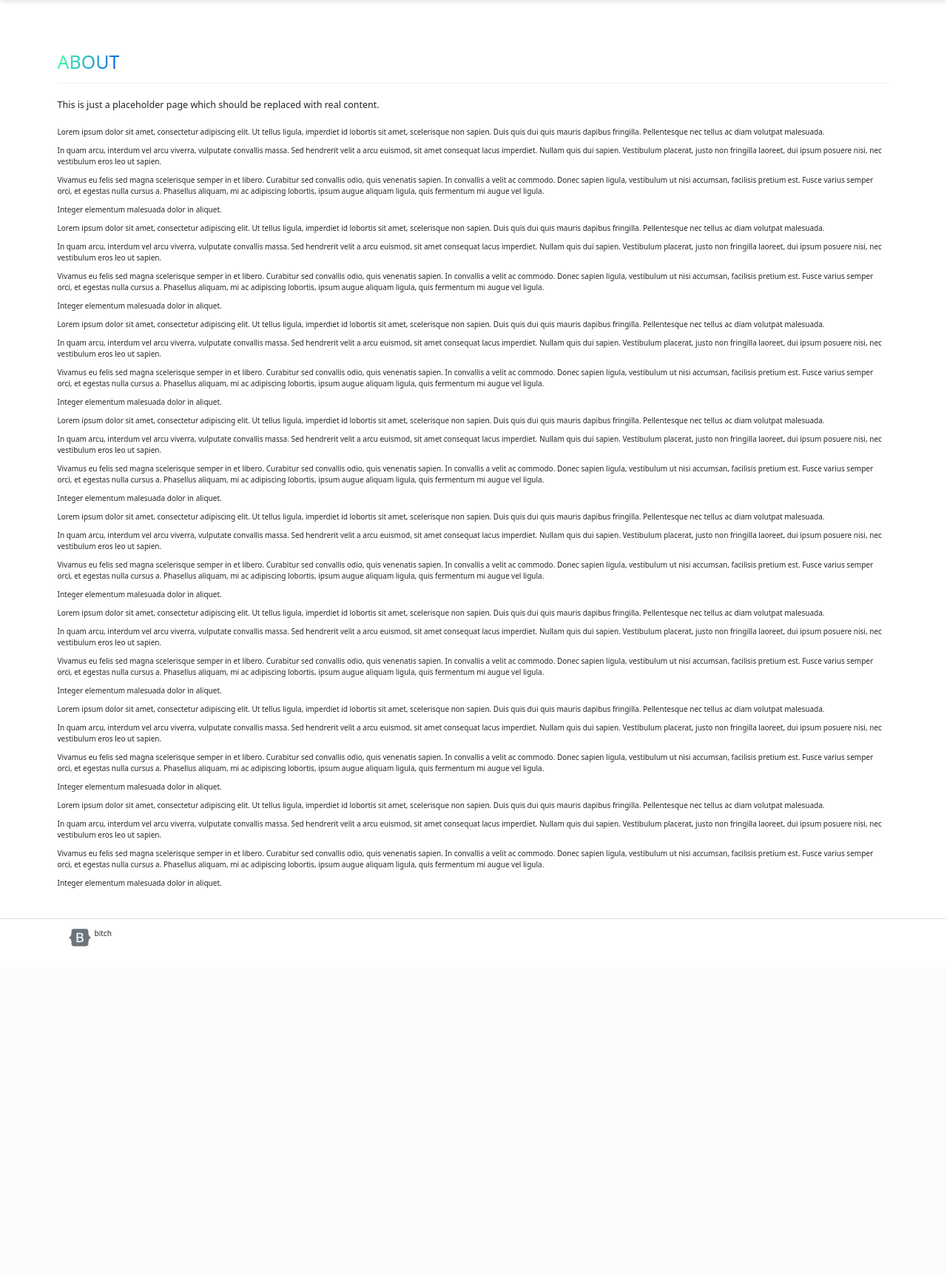
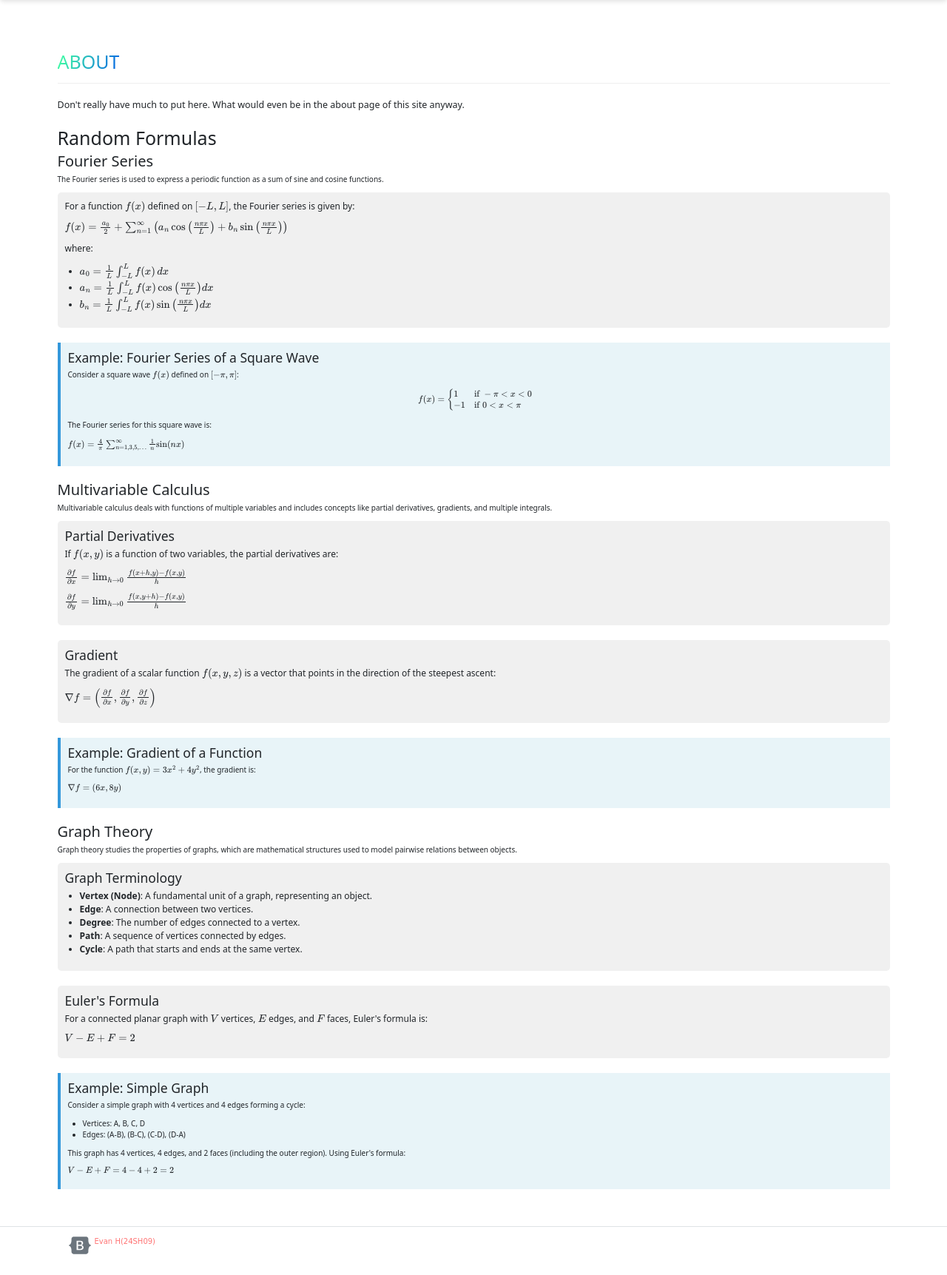
Before and after one commit to Idot360/WebApp, a Flask app: page /about in a window 1280 px wide. Shown: the part 72-1795 px from the top of the page at 74% size. Before the commit the page ends 1351 px from the top, so only its background shows below. Run offline with Flask 2, Linux system fonts and the light colour scheme; some libraries are stand-ins or nearby versions.

Commit message:
random about

```diff
--- a/app.py
+++ b/app.py
@@ -53,7 +53,7 @@ def home():
 
 @app.route('/about')
 def about():
-    return render_template('pages/placeholder.about.html')
+    return render_template('pages/about.html')
 
 
 @app.route('/forum')
--- a/static/css/main.css
+++ b/static/css/main.css
@@ -68,8 +68,30 @@ footer svg {
   border: 1px solid #c1c1c1;
 }
 
+#credit {
+  font-family: cursive;
+  color: #ff7575;
+}
 
-/* Main elements end */
+code {
+  background-color: #f9f9f9;
+  padding: 2px 4px;
+  border-radius: 4px;
+  font-size: 1.1em;
+}
+.formula {
+  font-size: 1.2em;
+  background-color: #f0f0f0;
+  padding: 10px;
+  border-radius: 5px;
+  margin-bottom: 20px;
+}
+.example {
+  background-color: #e8f4f8;
+  padding: 10px;
+  border-left: 4px solid #3498db;
+  margin-bottom: 20px;
+}
 
 .standout {
   text-transform: uppercase;
--- a/templates/layouts/main.html
+++ b/templates/layouts/main.html
@@ -70,9 +70,12 @@
             </li>
           </ul>
           {% if session.get('logged_in') %}
-            <a href="#" class="btn">Profile</a>
-            <a href="#" class="btn">Settings</a>
-            <a href="{{ url_for('logout') }}" class="btn">Logout</a>
+          <div class="d-flex">
+            <a href="{{ url_for('logout') }}"><button class="btn btn-primary">Register</button></a>
+          </div>
+            <div class="d-flex">
+              <a href="{{ url_for('logout') }}"><button class="btn btn-primary">Logout</button></a>
+            </div>
           {% else %}
             <div class="d-flex">
               <a href="{{ url_for('login') }}"><button class="btn btn-primary">Admin Login</button></a>
@@ -103,10 +106,10 @@
   <footer class="d-flex flex-wrap justify-content-between align-items-center py-3 my-4 border-top">
     <div class="container">
       <div class="col-md-4 d-flex align-items-center">
-        <a href="/" class="mb-3 me-2 mb-md-0 text-muted text-decoration-none lh-1">
+        <a href="/about" class="mb-3 me-2 mb-md-0 text-muted text-decoration-none lh-1">
           <svg class="bootstrap" xmlns="http://www.w3.org/2000/svg" viewBox="0 0 576 512"><path d="M333.5,201.4c0-22.1-15.6-34.3-43-34.3h-50.4v71.2h42.5C315.4,238.2,333.5,225,333.5,201.4z M517,188.6 c-9.5-30.9-10.9-68.8-9.8-98.1c1.1-30.5-22.7-58.5-54.7-58.5H123.7c-32.1,0-55.8,28.1-54.7,58.5c1,29.3-0.3,67.2-9.8,98.1 c-9.6,31-25.7,50.6-52.2,53.1v28.5c26.4,2.5,42.6,22.1,52.2,53.1c9.5,30.9,10.9,68.8,9.8,98.1c-1.1,30.5,22.7,58.5,54.7,58.5h328.7 c32.1,0,55.8-28.1,54.7-58.5c-1-29.3,0.3-67.2,9.8-98.1c9.6-31,25.7-50.6,52.1-53.1v-28.5C542.7,239.2,526.5,219.6,517,188.6z M300.2,375.1h-97.9V136.8h97.4c43.3,0,71.7,23.4,71.7,59.4c0,25.3-19.1,47.9-43.5,51.8v1.3c33.2,3.6,55.5,26.6,55.5,58.3 C383.4,349.7,352.1,375.1,300.2,375.1z M290.2,266.4h-50.1v78.4h52.3c34.2,0,52.3-13.7,52.3-39.5 C344.7,279.6,326.1,266.4,290.2,266.4z"/></svg>
         </a>
-        <p>bitch</p>
+        <p id="credit">Evan H(24SH09)</p>
       </div>
     </div>
   </footer>
--- /dev/null
+++ b/templates/pages/about.html
@@ -0,0 +1,111 @@
+<head>
+  <style>
+    body {
+        font-family: Arial, sans-serif;
+        margin: 20px;
+        line-height: 1.6;
+    }
+    h1, h2 {
+        color: #2c3e50;
+    }
+  </style>
+  <script src="https://polyfill.io/v3/polyfill.min.js?features=es6"></script>
+  <script id="MathJax-script" async src="https://cdn.jsdelivr.net/npm/mathjax@3/es5/tex-mml-chtml.js"></script>
+</head>
+
+{% extends 'layouts/main.html' %}
+{% block title %}About{% endblock %}
+{% block content %}
+
+<body>
+<div class="page-header">
+  <h1><span class="standout">About</span></h1>
+</div>
+<p class="lead">Don't really have much to put here. What would even be in the about page of this site anyway.</p>
+
+<h1>Random Formulas</h1>
+
+    <h2>Fourier Series</h2>
+    <p>The Fourier series is used to express a periodic function as a sum of sine and cosine functions.</p>
+
+    <div class="formula">
+        <p>For a function \(f(x)\) defined on \([-L, L]\), the Fourier series is given by:</p>
+        <p>
+            \(f(x) = \frac{a_0}{2} + \sum_{n=1}^{\infty} \left( a_n \cos \left(\frac{n\pi x}{L}\right) + b_n \sin \left(\frac{n\pi x}{L}\right) \right)\)
+        </p>
+        <p>where:</p>
+        <ul>
+            <li>\(a_0 = \frac{1}{L} \int_{-L}^{L} f(x) \, dx\)</li>
+            <li>\(a_n = \frac{1}{L} \int_{-L}^{L} f(x) \cos\left(\frac{n\pi x}{L}\right) dx\)</li>
+            <li>\(b_n = \frac{1}{L} \int_{-L}^{L} f(x) \sin\left(\frac{n\pi x}{L}\right) dx\)</li>
+        </ul>
+    </div>
+
+    <div class="example">
+        <h3>Example: Fourier Series of a Square Wave</h3>
+        <p>Consider a square wave \(f(x)\) defined on \([- \pi, \pi]\):</p>
+        <p>\[
+        f(x) = \begin{cases}
+        1 & \text{if } -\pi < x < 0 \\
+        -1 & \text{if } 0 < x < \pi
+        \end{cases}
+        \]</p>
+        <p>The Fourier series for this square wave is:</p>
+        <p>\(f(x) = \frac{4}{\pi} \sum_{n=1,3,5,\ldots}^{\infty} \frac{1}{n} \sin(nx)\)</p>
+    </div>
+
+    <h2>Multivariable Calculus</h2>
+    <p>Multivariable calculus deals with functions of multiple variables and includes concepts like partial derivatives, gradients, and multiple integrals.</p>
+
+    <div class="formula">
+        <h3>Partial Derivatives</h3>
+        <p>If \(f(x, y)\) is a function of two variables, the partial derivatives are:</p>
+        <p>\(\frac{\partial f}{\partial x} = \lim_{h \to 0} \frac{f(x+h, y) - f(x, y)}{h}\)</p>
+        <p>\(\frac{\partial f}{\partial y} = \lim_{h \to 0} \frac{f(x, y+h) - f(x, y)}{h}\)</p>
+    </div>
+
+    <div class="formula">
+        <h3>Gradient</h3>
+        <p>The gradient of a scalar function \(f(x, y, z)\) is a vector that points in the direction of the steepest ascent:</p>
+        <p>\(\nabla f = \left( \frac{\partial f}{\partial x}, \frac{\partial f}{\partial y}, \frac{\partial f}{\partial z} \right)\)</p>
+    </div>
+
+    <div class="example">
+        <h3>Example: Gradient of a Function</h3>
+        <p>For the function \(f(x, y) = 3x^2 + 4y^2\), the gradient is:</p>
+        <p>\(\nabla f = (6x, 8y)\)</p>
+    </div>
+
+    <h2>Graph Theory</h2>
+    <p>Graph theory studies the properties of graphs, which are mathematical structures used to model pairwise relations between objects.</p>
+
+    <div class="formula">
+        <h3>Graph Terminology</h3>
+        <ul>
+            <li><strong>Vertex (Node)</strong>: A fundamental unit of a graph, representing an object.</li>
+            <li><strong>Edge</strong>: A connection between two vertices.</li>
+            <li><strong>Degree</strong>: The number of edges connected to a vertex.</li>
+            <li><strong>Path</strong>: A sequence of vertices connected by edges.</li>
+            <li><strong>Cycle</strong>: A path that starts and ends at the same vertex.</li>
+        </ul>
+    </div>
+
+    <div class="formula">
+        <h3>Euler's Formula</h3>
+        <p>For a connected planar graph with \(V\) vertices, \(E\) edges, and \(F\) faces, Euler's formula is:</p>
+        <p>\(V - E + F = 2\)</p>
+    </div>
+
+    <div class="example">
+        <h3>Example: Simple Graph</h3>
+        <p>Consider a simple graph with 4 vertices and 4 edges forming a cycle:</p>
+        <ul>
+            <li>Vertices: A, B, C, D</li>
+            <li>Edges: (A-B), (B-C), (C-D), (D-A)</li>
+        </ul>
+        <p>This graph has 4 vertices, 4 edges, and 2 faces (including the outer region). Using Euler's formula:</p>
+        <p>\(V - E + F = 4 - 4 + 2 = 2\)</p>
+    </div>
+
+</body>
+{% endblock %}
--- a/templates/pages/placeholder.about.html
+++ /dev/null
@@ -1,42 +0,0 @@
-{% extends 'layouts/main.html' %}
-{% block title %}About{% endblock %}
-{% block content %}
-
-<div class="page-header">
-  <h1><span class="standout">About</span></h1>
-</div>
-<p class="lead">This is just a placeholder page which should be replaced with real content.</p>
-<p>Lorem ipsum dolor sit amet, consectetur adipiscing elit. Ut tellus ligula, imperdiet id lobortis sit amet, scelerisque non sapien. Duis quis dui quis mauris dapibus fringilla. Pellentesque nec tellus ac diam volutpat malesuada.</p>
-<p>In quam arcu, interdum vel arcu viverra, vulputate convallis massa. Sed hendrerit velit a arcu euismod, sit amet consequat lacus imperdiet. Nullam quis dui sapien. Vestibulum placerat, justo non fringilla laoreet, dui ipsum posuere nisi, nec vestibulum eros leo ut sapien.</p>
-<p>Vivamus eu felis sed magna scelerisque semper in et libero. Curabitur sed convallis odio, quis venenatis sapien. In convallis a velit ac commodo. Donec sapien ligula, vestibulum ut nisi accumsan, facilisis pretium est. Fusce varius semper orci, et egestas nulla cursus a. Phasellus aliquam, mi ac adipiscing lobortis, ipsum augue aliquam ligula, quis fermentum mi augue vel ligula.</p>
-<p>Integer elementum malesuada dolor in aliquet.</p>
-<p>Lorem ipsum dolor sit amet, consectetur adipiscing elit. Ut tellus ligula, imperdiet id lobortis sit amet, scelerisque non sapien. Duis quis dui quis mauris dapibus fringilla. Pellentesque nec tellus ac diam volutpat malesuada.</p>
-<p>In quam arcu, interdum vel arcu viverra, vulputate convallis massa. Sed hendrerit velit a arcu euismod, sit amet consequat lacus imperdiet. Nullam quis dui sapien. Vestibulum placerat, justo non fringilla laoreet, dui ipsum posuere nisi, nec vestibulum eros leo ut sapien.</p>
-<p>Vivamus eu felis sed magna scelerisque semper in et libero. Curabitur sed convallis odio, quis venenatis sapien. In convallis a velit ac commodo. Donec sapien ligula, vestibulum ut nisi accumsan, facilisis pretium est. Fusce varius semper orci, et egestas nulla cursus a. Phasellus aliquam, mi ac adipiscing lobortis, ipsum augue aliquam ligula, quis fermentum mi augue vel ligula.</p>
-<p>Integer elementum malesuada dolor in aliquet.</p>
-<p>Lorem ipsum dolor sit amet, consectetur adipiscing elit. Ut tellus ligula, imperdiet id lobortis sit amet, scelerisque non sapien. Duis quis dui quis mauris dapibus fringilla. Pellentesque nec tellus ac diam volutpat malesuada.</p>
-<p>In quam arcu, interdum vel arcu viverra, vulputate convallis massa. Sed hendrerit velit a arcu euismod, sit amet consequat lacus imperdiet. Nullam quis dui sapien. Vestibulum placerat, justo non fringilla laoreet, dui ipsum posuere nisi, nec vestibulum eros leo ut sapien.</p>
-<p>Vivamus eu felis sed magna scelerisque semper in et libero. Curabitur sed convallis odio, quis venenatis sapien. In convallis a velit ac commodo. Donec sapien ligula, vestibulum ut nisi accumsan, facilisis pretium est. Fusce varius semper orci, et egestas nulla cursus a. Phasellus aliquam, mi ac adipiscing lobortis, ipsum augue aliquam ligula, quis fermentum mi augue vel ligula.</p>
-<p>Integer elementum malesuada dolor in aliquet.</p>
-<p>Lorem ipsum dolor sit amet, consectetur adipiscing elit. Ut tellus ligula, imperdiet id lobortis sit amet, scelerisque non sapien. Duis quis dui quis mauris dapibus fringilla. Pellentesque nec tellus ac diam volutpat malesuada.</p>
-<p>In quam arcu, interdum vel arcu viverra, vulputate convallis massa. Sed hendrerit velit a arcu euismod, sit amet consequat lacus imperdiet. Nullam quis dui sapien. Vestibulum placerat, justo non fringilla laoreet, dui ipsum posuere nisi, nec vestibulum eros leo ut sapien.</p>
-<p>Vivamus eu felis sed magna scelerisque semper in et libero. Curabitur sed convallis odio, quis venenatis sapien. In convallis a velit ac commodo. Donec sapien ligula, vestibulum ut nisi accumsan, facilisis pretium est. Fusce varius semper orci, et egestas nulla cursus a. Phasellus aliquam, mi ac adipiscing lobortis, ipsum augue aliquam ligula, quis fermentum mi augue vel ligula.</p>
-<p>Integer elementum malesuada dolor in aliquet.</p>
-<p>Lorem ipsum dolor sit amet, consectetur adipiscing elit. Ut tellus ligula, imperdiet id lobortis sit amet, scelerisque non sapien. Duis quis dui quis mauris dapibus fringilla. Pellentesque nec tellus ac diam volutpat malesuada.</p>
-<p>In quam arcu, interdum vel arcu viverra, vulputate convallis massa. Sed hendrerit velit a arcu euismod, sit amet consequat lacus imperdiet. Nullam quis dui sapien. Vestibulum placerat, justo non fringilla laoreet, dui ipsum posuere nisi, nec vestibulum eros leo ut sapien.</p>
-<p>Vivamus eu felis sed magna scelerisque semper in et libero. Curabitur sed convallis odio, quis venenatis sapien. In convallis a velit ac commodo. Donec sapien ligula, vestibulum ut nisi accumsan, facilisis pretium est. Fusce varius semper orci, et egestas nulla cursus a. Phasellus aliquam, mi ac adipiscing lobortis, ipsum augue aliquam ligula, quis fermentum mi augue vel ligula.</p>
-<p>Integer elementum malesuada dolor in aliquet.</p>
-<p>Lorem ipsum dolor sit amet, consectetur adipiscing elit. Ut tellus ligula, imperdiet id lobortis sit amet, scelerisque non sapien. Duis quis dui quis mauris dapibus fringilla. Pellentesque nec tellus ac diam volutpat malesuada.</p>
-<p>In quam arcu, interdum vel arcu viverra, vulputate convallis massa. Sed hendrerit velit a arcu euismod, sit amet consequat lacus imperdiet. Nullam quis dui sapien. Vestibulum placerat, justo non fringilla laoreet, dui ipsum posuere nisi, nec vestibulum eros leo ut sapien.</p>
-<p>Vivamus eu felis sed magna scelerisque semper in et libero. Curabitur sed convallis odio, quis venenatis sapien. In convallis a velit ac commodo. Donec sapien ligula, vestibulum ut nisi accumsan, facilisis pretium est. Fusce varius semper orci, et egestas nulla cursus a. Phasellus aliquam, mi ac adipiscing lobortis, ipsum augue aliquam ligula, quis fermentum mi augue vel ligula.</p>
-<p>Integer elementum malesuada dolor in aliquet.</p>
-<p>Lorem ipsum dolor sit amet, consectetur adipiscing elit. Ut tellus ligula, imperdiet id lobortis sit amet, scelerisque non sapien. Duis quis dui quis mauris dapibus fringilla. Pellentesque nec tellus ac diam volutpat malesuada.</p>
-<p>In quam arcu, interdum vel arcu viverra, vulputate convallis massa. Sed hendrerit velit a arcu euismod, sit amet consequat lacus imperdiet. Nullam quis dui sapien. Vestibulum placerat, justo non fringilla laoreet, dui ipsum posuere nisi, nec vestibulum eros leo ut sapien.</p>
-<p>Vivamus eu felis sed magna scelerisque semper in et libero. Curabitur sed convallis odio, quis venenatis sapien. In convallis a velit ac commodo. Donec sapien ligula, vestibulum ut nisi accumsan, facilisis pretium est. Fusce varius semper orci, et egestas nulla cursus a. Phasellus aliquam, mi ac adipiscing lobortis, ipsum augue aliquam ligula, quis fermentum mi augue vel ligula.</p>
-<p>Integer elementum malesuada dolor in aliquet.</p>
-<p>Lorem ipsum dolor sit amet, consectetur adipiscing elit. Ut tellus ligula, imperdiet id lobortis sit amet, scelerisque non sapien. Duis quis dui quis mauris dapibus fringilla. Pellentesque nec tellus ac diam volutpat malesuada.</p>
-<p>In quam arcu, interdum vel arcu viverra, vulputate convallis massa. Sed hendrerit velit a arcu euismod, sit amet consequat lacus imperdiet. Nullam quis dui sapien. Vestibulum placerat, justo non fringilla laoreet, dui ipsum posuere nisi, nec vestibulum eros leo ut sapien.</p>
-<p>Vivamus eu felis sed magna scelerisque semper in et libero. Curabitur sed convallis odio, quis venenatis sapien. In convallis a velit ac commodo. Donec sapien ligula, vestibulum ut nisi accumsan, facilisis pretium est. Fusce varius semper orci, et egestas nulla cursus a. Phasellus aliquam, mi ac adipiscing lobortis, ipsum augue aliquam ligula, quis fermentum mi augue vel ligula.</p>
-<p>Integer elementum malesuada dolor in aliquet.</p>
-
-{% endblock %}
```
